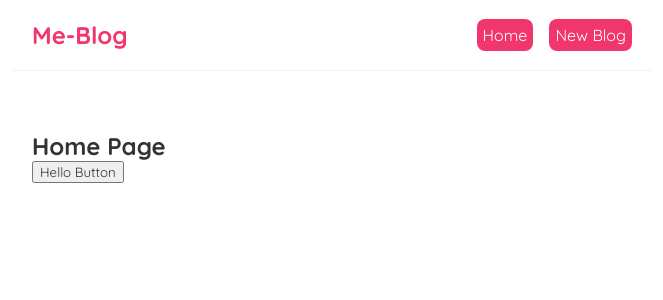
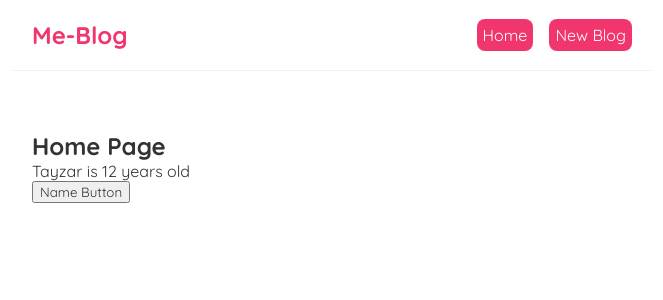
Before and after one commit to CoderZENNXX/me-blog, a React (Create React App) app: page / in a window 1280 px wide. Shown: the top 300 px of the page, without its empty margins (308-971 px from the left). Built offline with nearby package versions, Linux system fonts and the light colour scheme.

Commit message:
to part 8 (all features)

```diff
--- a/src/Home.js
+++ b/src/Home.js
@@ -1,13 +1,20 @@
+import {useState} from "react"
+
 const Home = () => {
 
-    const handleClick = (name, e) => {
-        console.log(`Hello ${name}`)
+    const [myName, setMyName] = useState("Tayzar");
+    const [age, setAge] = useState(12);
+
+    const handleClick = () => {
+        setMyName("Myat")
+        setAge(24)
     }
 
     return (
         <div className="home">
             <h2>Home Page</h2>
-            <button onClick={() => handleClick("Tayzar")}>Hello Button</button>
+            <p>{myName} is {age} years old</p>
+            <button onClick={() => handleClick("Tayzar")}>Name Button</button>
         </div>
     );
 }
```
